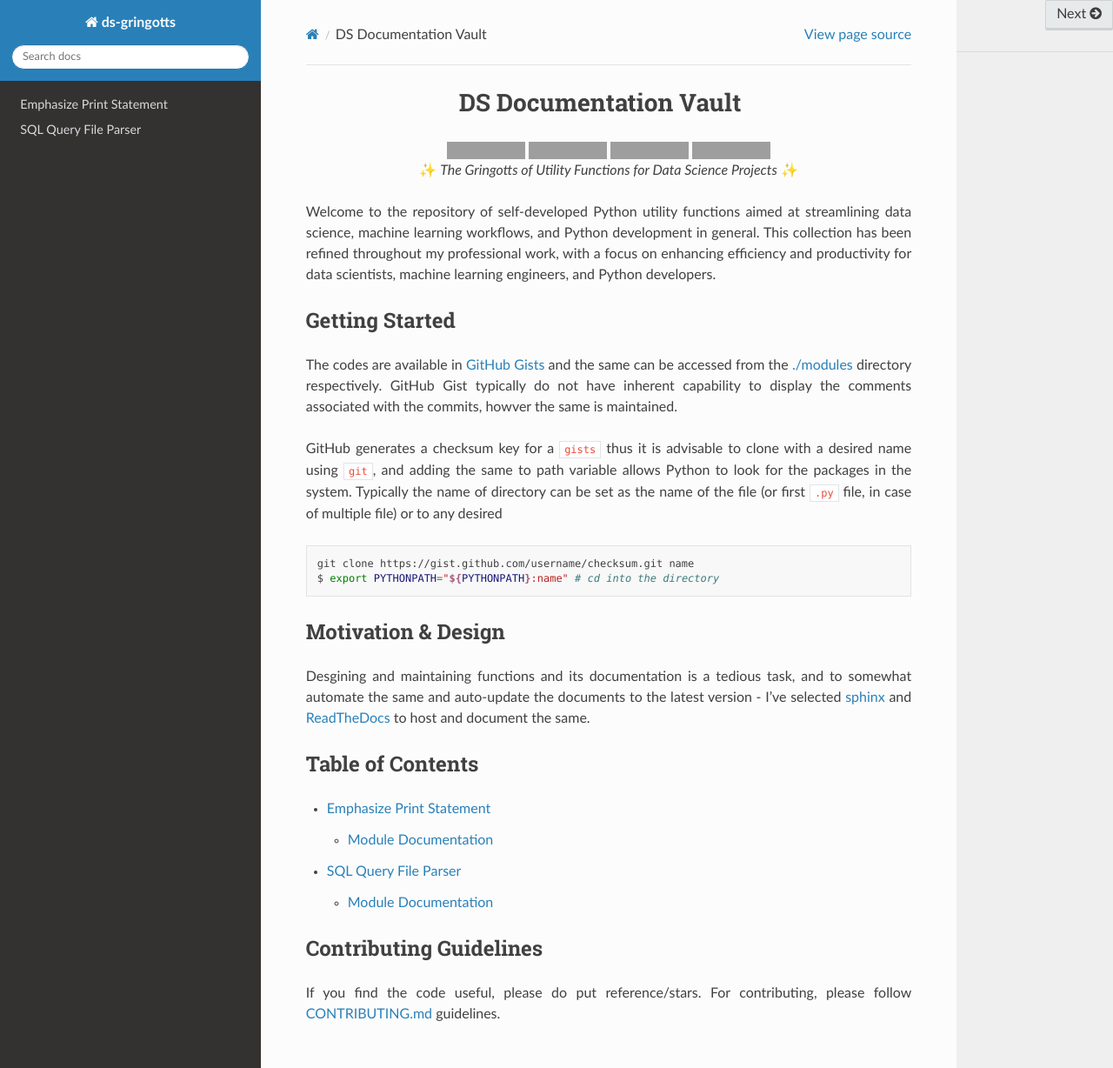
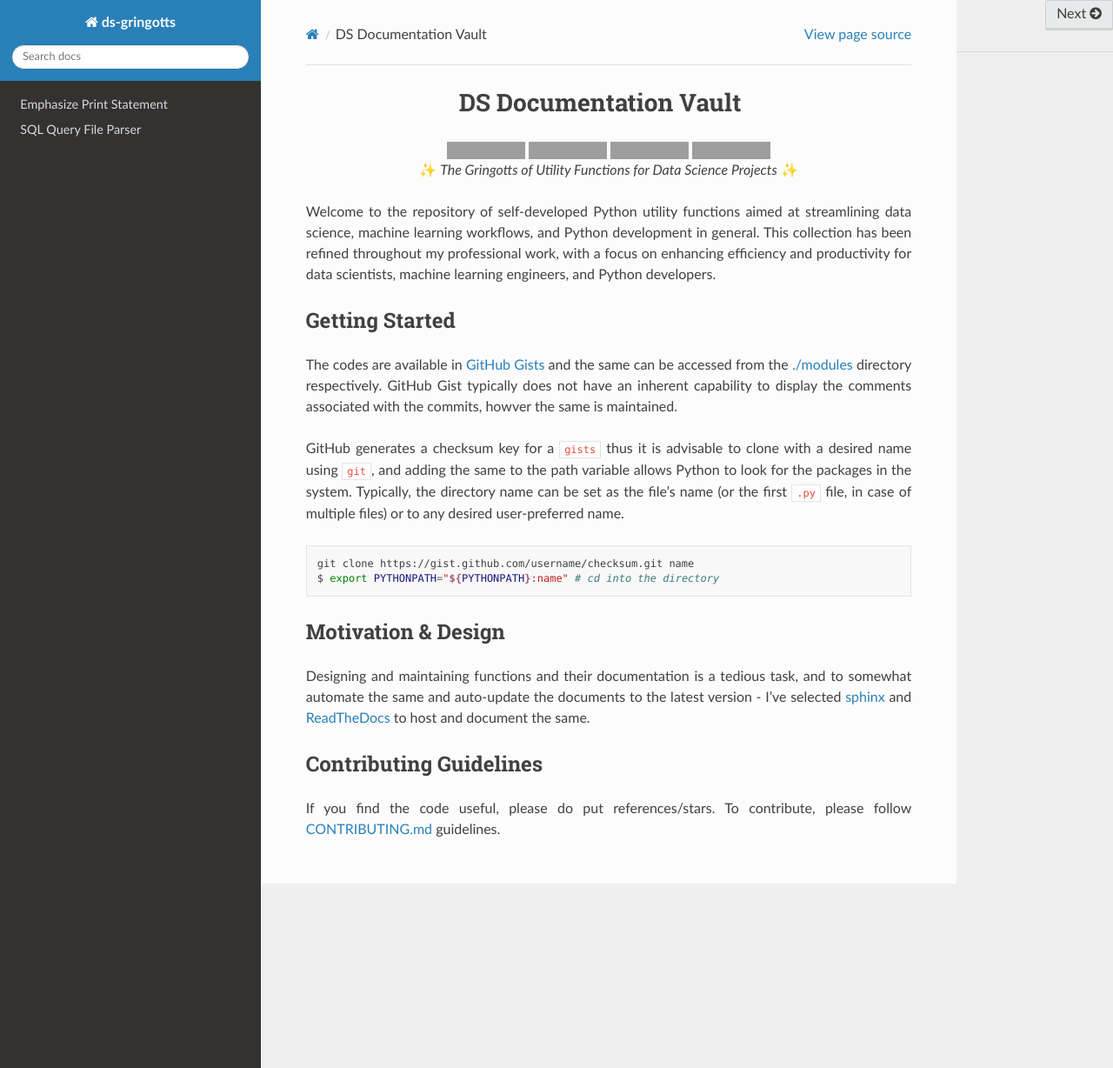
Before and after one commit to code-archived/ds-gringotts, a Sphinx documentation site: the page built from docs/index.md, in a window 1280 px wide and 1228 px high. Shown: the whole window at 87% size. Built offline with Sphinx 7.4.7 and the Read the Docs theme 2.0.0, drawn with Linux system fonts in a browser that asks for light colours; the version number could not be read and is left out; grey boxes are pictures that could not be loaded.

Commit message:
📝 fix grammatical errors, hide toc tree from index.md

````diff
--- a/docs/index.md
+++ b/docs/index.md
@@ -20,12 +20,12 @@ on enhancing efficiency and productivity for data scientists, machine learning e
 ## Getting Started
 
 The codes are available in [GitHub Gists](https://gist.github.com/ZenithClown) and the same can be accessed from the
-[./modules](../modules/) directory respectively. GitHub Gist typically do not have inherent capability to display the
+[./modules](../modules/) directory respectively. GitHub Gist typically does not have an inherent capability to display the
 comments associated with the commits, howver the same is maintained.
 
 GitHub generates a checksum key for a `gists` thus it is advisable to clone with a desired name using `git`, and adding
-the same to path variable allows Python to look for the packages in the system. Typically the name of directory can be
-set as the name of the file (or first `.py` file, in case of multiple file) or to any desired
+the same to the path variable allows Python to look for the packages in the system. Typically, the directory name can be
+set as the file's name (or the first `.py` file, in case of multiple files) or to any desired user-preferred name.
 
 ```shell
 git clone https://gist.github.com/username/checksum.git name
@@ -34,20 +34,19 @@ $ export PYTHONPATH="${PYTHONPATH}:name" # cd into the directory
 
 ## Motivation & Design
 
-Desgining and maintaining functions and its documentation is a tedious task, and to somewhat automate the same and auto-update
+Designing and maintaining functions and their documentation is a tedious task, and to somewhat automate the same and auto-update
 the documents to the latest version - I've selected [sphinx](https://www.sphinx-doc.org/en/master/) and
 [ReadTheDocs](https://docs.readthedocs.io/en/stable/) to host and document the same.
 
-## Table of Contents
+## Contributing Guidelines
+
+If you find the code useful, please do put references/stars. To contribute, please follow
+[CONTRIBUTING.md](https://github.com/ZenithClown/.github/blob/master/.github/CONTRIBUTING.md) guidelines.
 
 ```{toctree}
+:hidden:
 prettify.md
 sqlparser.md
 ```
 
-## Contributing Guidelines
-
-If you find the code useful, please do put reference/stars. For contributing, please follow
-[CONTRIBUTING.md](https://github.com/ZenithClown/.github/blob/master/.github/CONTRIBUTING.md) guidelines.
-
 </div>
````
